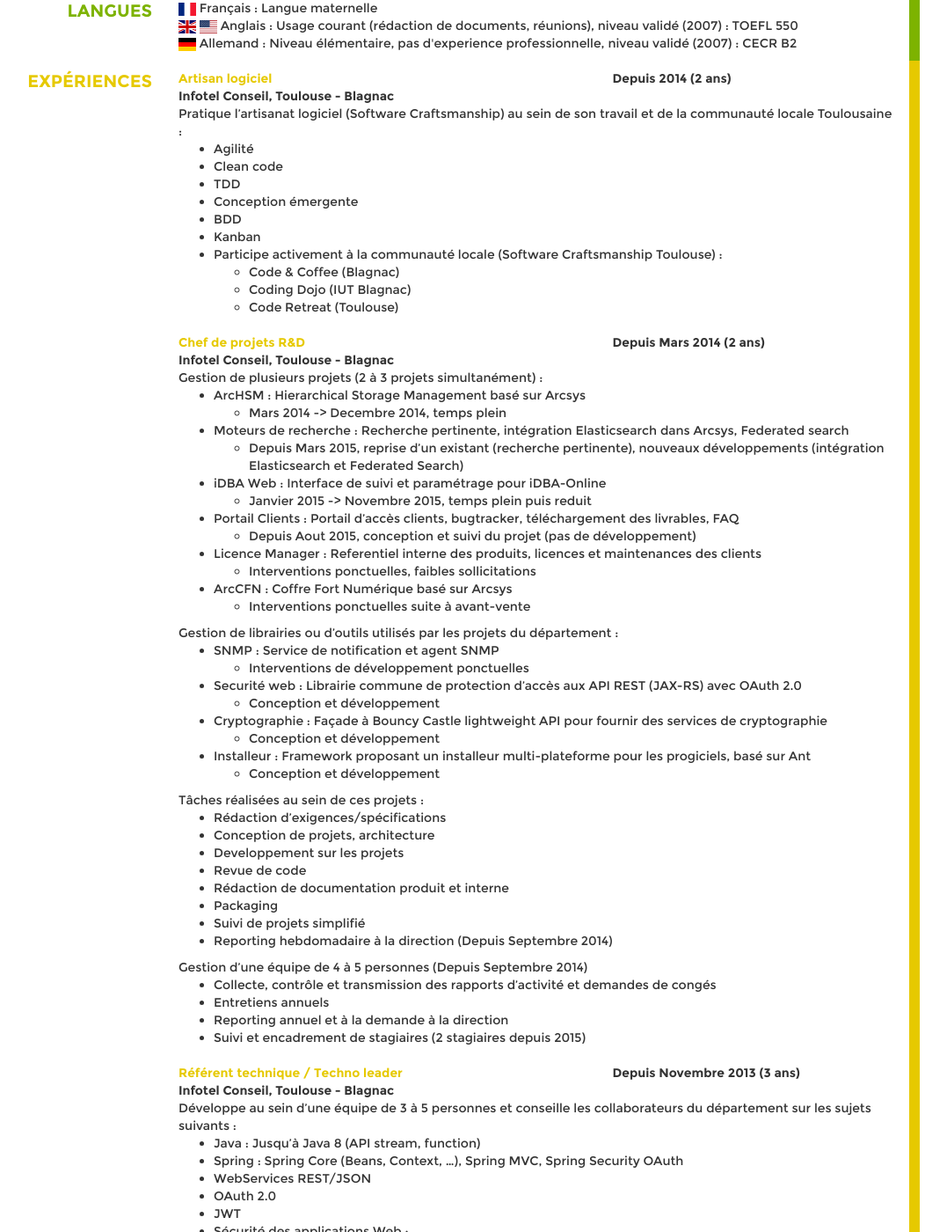
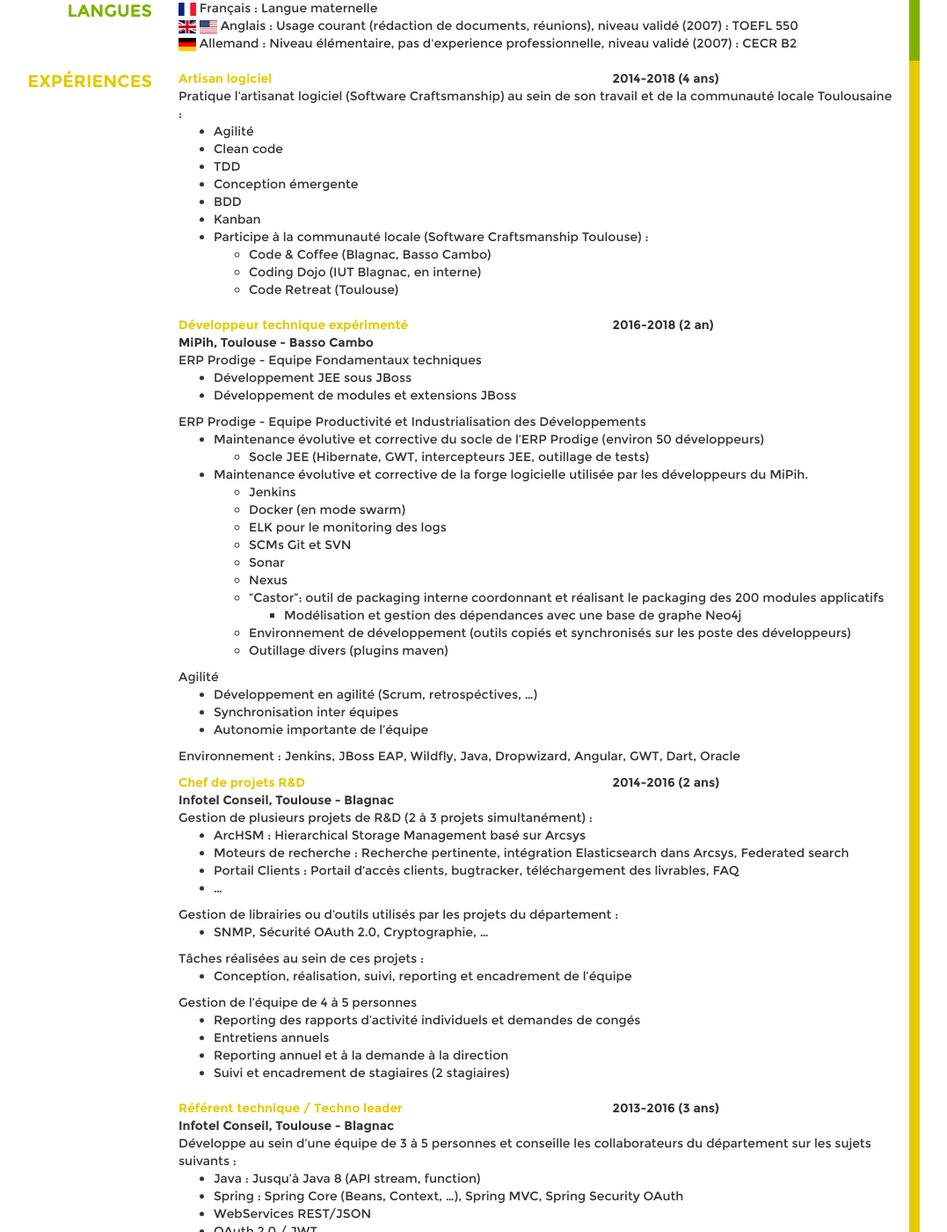
Before and after one commit to superbob/cv, a Jekyll site: the page built from index.html, in a window 1280 px wide and 1400 px high, scrolled down 479 px. Shown: the whole window at 88% size, without its empty margins (164-1241 px from the left). Built offline with Jekyll 4.4.1, drawn with Linux system fonts in a browser that asks for light colours; some of the changed text lies outside the part shown.

Commit message:
Updated data

```diff
--- a/_data/contact.yml
+++ b/_data/contact.yml
@@ -4,4 +4,4 @@
 email: florian.morgan@gmail.com
 locality: Tournefeuille (31) - France
 nationality: Nationalité Française
-age: 32 ans
+age: 34 ans
--- a/_data/experiences.yml
+++ b/_data/experiences.yml
@@ -1,14 +1,11 @@
 - job-title: Stagiaire Ingénieur
   time: 2007 (5 mois)
-  location: Sopra Group Agence Monétique, Toulouse - Colomiers
-  description: "Études sur la gestion de la fraude acquéreur (interview de collaborateurs,
-étude de documentation de certification, étude de solutions internes)<br>
-Étude d'évolution d'une solution de gestion de la fraude acquéreur
-(rédaction de documentation commerciale : livres Blancs, présentations)<br>
-Étude et évolution d'une solution de gestion d'alerte d'automate bancaire"
+  location: Sopra Group - Agence Monétique / Sopra Banking Software, Toulouse - Colomiers
+  description: "Étude d'évolution d'une solution de gestion de la fraude acquéreur
+(interview de collaborateurs, étude de documentation de certification, rédaction de documentation commerciale : livres Blancs, présentations)"
 - job-title: Ingénieur d'études et développement
   time: 2007-2009 (2 ans)
-  location: Sopra Group ­ Agence Monétique / Evolan Edition, Toulouse - Colomiers
+  location: Sopra Group - Agence Monétique / Sopra Banking Software, Toulouse - Colomiers
   description: >
     Interventions sur divers progiciels et solutions :
 
@@ -18,24 +15,19 @@
 
     Tâches réalisées au sein de ces progiciels ou solutions :
 
-     * Étude d'un cahier des charges et des demandes client
-     * Rédaction de spécifications fonctionnelles et techniques, générales et détaillées
-     * Définition d'un périmètre fonctionnel puis d'un chiffrage d'évolutions à apporter sur un progiciel
-    existant
-     * Conception d'un modèle de données
-     * Étude et intégration d'un boîtier de cryptographie HSM (gestion de clés, chiffrement et
-    transchiffrement)
-     * Développement d'écrans client lourd (VB) et client léger (JEE)
-     * Développement de programmes back-end en C, Pro*C sur UNIX
-     * Planification et encadrement de 2 personnes pour réaliser un petit projet d'évolution
+     * Étude de besoin
+     * Rédaction de spécifications et chiffrage d'évolutions
+     * Interfaçage avec un boîtier de cryptographie HSM
+     * Développement UI et back-end
+     * Planification et encadrement de 2 personnes
      * Etude et développements de composants techniques/framework au sein d'une application JEE
 
     Environnement : Windows, Mainframe IBM z, UNIX, Visual Basic, PacBase, Oracle, DB2, C, Pro*C, Java, Websphere Studio Application Developper
 - job-title: Assistant architecte, architecte junior
   time: 2009-2012 (3 ans)
-  location: Sopra Group ­ Evolan Edition, Toulouse - Colomiers
+  location: Sopra Group - Evolan Edition / Sopra Banking Software, Toulouse - Colomiers
   description: >
-    Assistance architecture technique :
+    Tâches réalisées :
 
      * Mise en conformité PA-DSS d'une solution (équipe de 6 personnes)
        * Étude des prérquis, cadrage puis définition des solutions à apporter pour assurer la conformité
@@ -48,16 +40,16 @@
        * Définition de l'architecture technique finale en collaboration avec
        le chef de projet et un assistant architecte débutant
        * Assistance technique et architecture lors de développements
-     * Assistance technique dans l'équipe d'architecture d'une solution de Back­Office en cours de développement
-       * Réception et packaging technique des livraisons internes (off­shore on­shore)
+     * Assistance technique dans l'équipe d'architecture d'une solution de Back-Office en cours de développement
+       * Réception et packaging technique des livraisons internes (off-shore on-shore)
        * Packaging technique des livraisons client
        * Gestion d'une plateforme de virtualisation VMWare sous Windows
-       * Développement d'outillage technique pour les tests unitaires et la qualification
+       * Développement d'outillage technique divers
        * Monitoring, analyse de performances et profiling à l'aide d'outils (JMX, JConsole, JProfiler)
        * Correction d'anomalies techniques et fonctionnelles sur l'application J2EE
 
-    Environnement : Eclipse 3.3, JBoss Application Server 4.2, WebSphere Application Server 6.1,
-    WebLogic 9.2, WebSphere MQ, Oracle 10g, DB2, Java, J2EE, Windows, UNIX
+    Environnement : JBoss AS, WebSphere Application Server,
+    WebLogic Server, WebSphere MQ, Oracle, DB2, Java, J2EE, Windows, UNIX
 - job-title: Developpeur Expérimenté
   time: 2012-2013 (1 an)
   location: Infotel Conseil, Toulouse - Blagnac
@@ -65,13 +57,12 @@
     Développement au sein d'un équipe de 4 personnes sur un logiciel d'assurance qualité logicielle, Infoscope Test :
 
      * Analyse de fonctionnalités à développer à partir des exigences exprimées
-     * Développement de Web Services REST avec JAX-RS et avec Spring MVC
-     * Développement d'interfaces Web avec Struts 2, Dojo et BackboneJS
+     * Développement de Web Services et d'UI
      * Cycle de développement Agile (Scrum)
 
-    Environnement : Eclipse, JonAS, MySQL, Java, Struts 2, Spring MVC, openSUSE (GNU/Linux)
+    Environnement : JonAS, MySQL, Java, Struts 2, Spring MVC, openSUSE (GNU/Linux)
 - job-title: Référent technique / Techno leader
-  time: Depuis Novembre 2013 (3 ans)
+  time: 2013-2016 (3 ans)
   location: Infotel Conseil, Toulouse - Blagnac
   description: >
     Développe au sein d'une équipe de 3 à 5 personnes et conseille
@@ -80,68 +71,74 @@
      * Java : Jusqu'à Java 8 (API stream, function)
      * Spring : Spring Core (Beans, Context, ...), Spring MVC, Spring Security OAuth
      * WebServices REST/JSON
-     * OAuth 2.0
-     * JWT
+     * OAuth 2.0 / JWT
      * Sécurité des applications Web :
        * Développement initial ou mise en conformité suite à audits
-       * Référentiel OWASP
-       * Référentiel CWE
+       * Référentiels OWASP et CWE
      * Intégration continue (Jenkins) :
-       * Amélioration de la plateforme d'intégration continue par l'utilisation de plugins tels que :
-         * Docker plugin
-         * Pipeline
+       * Docker plugin
+       * Pipeline
 
-    Environnement : IntelliJ IDEA, JBoss, MySQL, Oracle, Java, Spring MVC, openSUSE (GNU/Linux)
+    Environnement : Jenkins, JBoss AS, MySQL, Oracle, Java, Spring MVC, openSUSE (GNU/Linux)
 - job-title: Chef de projets R&D
-  time: Depuis Mars 2014 (2 ans)
+  time: 2014-2016 (2 ans)
   location: Infotel Conseil, Toulouse - Blagnac
   description: >
-    Gestion de plusieurs projets (2 à 3 projets simultanément) :
+    Gestion de plusieurs projets de R&D (2 à 3 projets simultanément) :
 
      * ArcHSM : Hierarchical Storage Management basé sur Arcsys
-       * Mars 2014 -> Decembre 2014, temps plein
      * Moteurs de recherche : Recherche pertinente, intégration Elasticsearch dans Arcsys, Federated search
-       * Depuis Mars 2015, reprise d'un existant (recherche pertinente), nouveaux développements (intégration Elasticsearch et Federated Search)
-     * iDBA Web : Interface de suivi et paramétrage pour iDBA-Online
-       * Janvier 2015 -> Novembre 2015, temps plein puis reduit
      * Portail Clients : Portail d'accès clients, bugtracker, téléchargement des livrables, FAQ
-       * Depuis Aout 2015, conception et suivi du projet (pas de développement)
-     * Licence Manager : Referentiel interne des produits, licences et maintenances des clients
-       * Interventions ponctuelles, faibles sollicitations
-     * ArcCFN : Coffre Fort Numérique basé sur Arcsys
-       * Interventions ponctuelles suite à avant-vente
+     * ...
 
     Gestion de librairies ou d'outils utilisés par les projets du département :
 
-     * SNMP : Service de notification et agent SNMP
-       * Interventions de développement ponctuelles
-     * Securité web : Librairie commune de protection d'accès aux API REST (JAX-RS) avec OAuth 2.0
-       * Conception et développement
-     * Cryptographie : Façade à Bouncy Castle lightweight API pour fournir des services de cryptographie
-       * Conception et développement
-     * Installeur : Framework proposant un installeur multi-plateforme pour les progiciels, basé sur Ant
-       * Conception et développement
+     * SNMP, Sécurité OAuth 2.0, Cryptographie, ...
 
     Tâches réalisées au sein de ces projets :
 
-     * Rédaction d'exigences/spécifications
-     * Conception de projets, architecture
-     * Developpement sur les projets
-     * Revue de code
-     * Rédaction de documentation produit et interne
-     * Packaging
-     * Suivi de projets simplifié
-     * Reporting hebdomadaire à la direction (Depuis Septembre 2014)
+     * Conception, réalisation, suivi, reporting et encadrement de l'équipe
 
-    Gestion d'une équipe de 4 à 5 personnes (Depuis Septembre 2014)
+    Gestion de l'équipe de 4 à 5 personnes
 
-     * Collecte, contrôle et transmission des rapports d'activité et demandes de congés
+     * Reporting des rapports d'activité individuels et demandes de congés
      * Entretiens annuels
      * Reporting annuel et à la demande à la direction
-     * Suivi et encadrement de stagiaires (2 stagiaires depuis 2015)
+     * Suivi et encadrement de stagiaires (2 stagiaires)
+- job-title: Développeur technique expérimenté
+  time: 2016-2018 (2 an)
+  location: MiPih, Toulouse - Basso Cambo
+  description: >
+    ERP Prodige - Equipe Fondamentaux techniques
+
+      * Développement JEE sous JBoss
+      * Développement de modules et extensions JBoss
+
+    ERP Prodige - Equipe Productivité et Industrialisation des Développements
+
+      * Maintenance évolutive et corrective du socle de l'ERP Prodige (environ 50 développeurs)
+        * Socle JEE (Hibernate, GWT, intercepteurs JEE, outillage de tests)
+      * Maintenance évolutive et corrective de la forge logicielle utilisée par les développeurs du MiPih.
+        * Jenkins
+        * Docker (en mode swarm)
+        * ELK pour le monitoring des logs
+        * SCMs Git et SVN
+        * Sonar
+        * Nexus
+        * "Castor": outil de packaging interne coordonnant et réalisant le packaging des 200 modules applicatifs
+          * Modélisation et gestion des dépendances avec une base de graphe Neo4j
+        * Environnement de développement (outils copiés et synchronisés sur les poste des développeurs)
+        * Outillage divers (plugins maven)
+
+    Agilité
+
+      * Développement en agilité (Scrum, retrospéctives, ...)
+      * Synchronisation inter équipes
+      * Autonomie importante de l'équipe
+
+    Environnement : Jenkins, JBoss EAP, Wildfly, Java, Dropwizard, Angular, GWT, Dart, Oracle
 - job-title: Artisan logiciel
-  time: Depuis 2014 (2 ans)
-  location: Infotel Conseil, Toulouse - Blagnac
+  time: 2014-2018 (4 ans)
   description: >
     Pratique l'artisanat logiciel (Software Craftsmanship) au sein
     de son travail et de la communauté locale Toulousaine :
@@ -152,7 +149,7 @@
      * Conception émergente
      * BDD
      * Kanban
-     * Participe activement à la communauté locale (Software Craftsmanship Toulouse) :
-       * Code & Coffee (Blagnac)
-       * Coding Dojo (IUT Blagnac)
+     * Participe à la communauté locale (Software Craftsmanship Toulouse) :
+       * Code & Coffee (Blagnac, Basso Cambo)
+       * Coding Dojo (IUT Blagnac, en interne)
        * Code Retreat (Toulouse)
--- a/_data/leisure.yml
+++ b/_data/leisure.yml
@@ -1,3 +1,3 @@
 - Cinéma
 - Musique
-- Randonnée
+- Marche
--- a/_data/recruitement.yml
+++ b/_data/recruitement.yml
@@ -1,8 +1,6 @@
-jobtitle: Artisan logiciel
-experience: 9 ans d'expérience dans l'ingéniérie informatique
-profile: "Après avoir obtenu un diplôme d'ingénieur en Informatique à l'ENSICAEN
-et travaillé pendant 9 ans chez deux éditeurs de logiciels français
-à envergure mondiale, je souhaiterais aujourd'hui rejoindre un groupe
-à taille humaine et dont je partage les valeurs, à qui je pourrai faire
-bénéficier de mon expérience et de ma polyvalence pour répondre
-aux défis qui me seront proposés."
+jobtitle: Développeur technique expérimenté
+experience: 11 ans d'expérience dans l'ingéniérie informatique
+profile: "Après avoir travaillé pendant 11 ans chez 3 éditeurs de logiciels français
+dont deux à envergure mondiale, je souhaiterais aujourd'hui relever les défis proposés
+par les usages d'aujourd'hui et de demain au sein d'un groupe à qui je pourrai faire
+bénéficier de mon expérience et de ma polyvalence."
--- a/_data/tools.yml
+++ b/_data/tools.yml
@@ -1,29 +1,32 @@
 important:
   - Java (Java SE 8, JEE)
-  - Spring (Core, Context, MVC, Data, OAuth)
+  - Spring (Core, MVC, Data, OAuth)
   - Docker
-  - AngularJS
+  - Jenkins
+  - Angular
   - Node.js
-  - Grunt
-  - REST
+  - Agilité (Scrum)
   - TDD
   - Clean Code
+  - MongoDB
 normal:
+  - Dart
+  - Neo4j
   - Securité
   - Cryptographie
+  - Dropwizard
+  - REST
+  - Git
   - Maven
-  - Jenkins
-  - Git
+  - Grunt
   - RabbitMQ
+  - JBoss (Wildfly)
 lesser:
   - Zookeeper
   - Jetty
-  - JBoss
-  - Tomcat
   - Oracle
   - Postgres
   - MySQL
   - Intellij IDEA
   - Linux/UNIX
   - Shell
-  - z/OS
--- a/index.html
+++ b/index.html
@@ -99,9 +99,11 @@
           <div class="col-sm-7 element-title">{{ experience.job-title }}</div>
           <div class="col-sm-5 time">{{ experience.time }}</div>
         </div>
+        {% if experience.location !=  %}
         <div class="row location">
           <div class="col-sm-12">{{ experience.location }}</div>
         </div>
+        {% endif %}
         <div class="row details">
           <div class="col-sm-12">
             <p>
```
